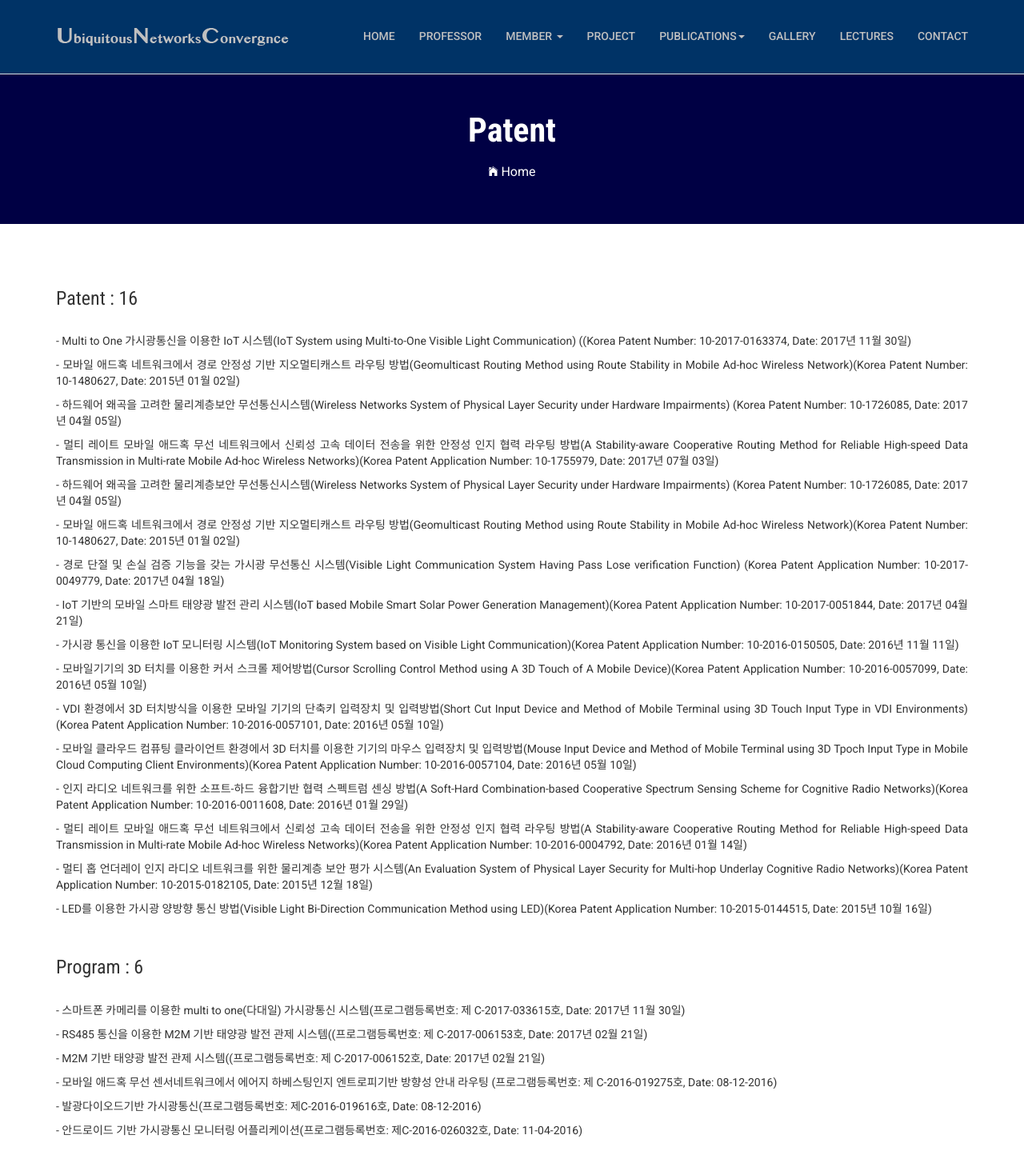
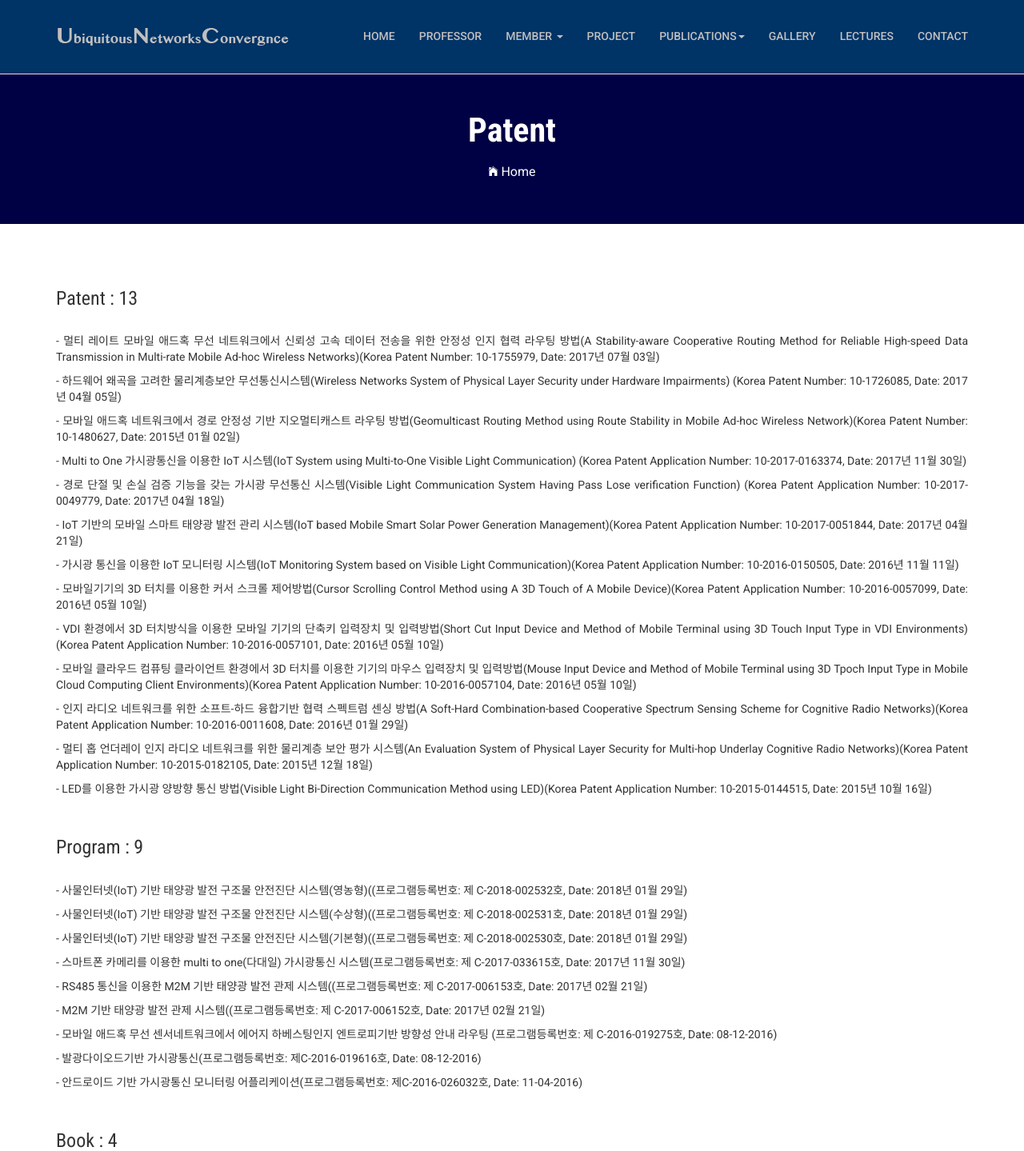
Before and after one commit to jaejin1/UNClabhomepage, a PHP site: page /patent.php in a window 1280 px wide. Shown: the top 1439 px of the page at 80% size. Run offline with PHP 8.4, Linux system fonts and the light colour scheme; some libraries are stand-ins or nearby versions; some web fonts are replaced.

Commit message:
patent update

```diff
--- a/patent.php
+++ b/patent.php
@@ -103,12 +103,10 @@ Header Section Start
                 <div class="block" style="text-align:justify">
                     <h3 class="count">Patent :  </h3>
                     <ul>
-                        <li>- Multi to One 가시광통신을 이용한 IoT 시스템(IoT System using Multi-to-One Visible Light Communication) ((Korea Patent Number: 10-2017-0163374, Date: 2017년 11월 30일)</li>
-                        <li>- 모바일 애드혹 네트워크에서 경로 안정성 기반 지오멀티캐스트 라우팅 방법(Geomulticast Routing Method using Route Stability in Mobile Ad-hoc Wireless Network)(Korea Patent Number: 10-1480627, Date: 2015년 01월 02일)</li>
-                        <li>- 하드웨어 왜곡을 고려한 물리계층보안 무선통신시스템(Wireless Networks System of Physical Layer Security under Hardware Impairments) (Korea Patent Number: 10-1726085, Date: 2017년 04월 05일)</li>
-                        <li>- 멀티 레이트 모바일 애드혹 무선 네트워크에서 신뢰성 고속 데이터 전송을 위한 안정성 인지 협력 라우팅 방법(A Stability-aware Cooperative Routing Method for Reliable High-speed Data Transmission in Multi-rate Mobile Ad-hoc Wireless Networks)(Korea Patent Application Number: 10-1755979, Date: 2017년 07월 03일)</li>
+                        <li>- 멀티 레이트 모바일 애드혹 무선 네트워크에서 신뢰성 고속 데이터 전송을 위한 안정성 인지 협력 라우팅 방법(A Stability-aware Cooperative Routing Method for Reliable High-speed Data Transmission in Multi-rate Mobile Ad-hoc Wireless Networks)(Korea Patent Number: 10-1755979, Date: 2017년 07월 03일)</li>
                         <li>- 하드웨어 왜곡을 고려한 물리계층보안 무선통신시스템(Wireless Networks System of Physical Layer Security under Hardware Impairments) (Korea Patent Number: 10-1726085, Date: 2017년 04월 05일)</li>
                         <li>- 모바일 애드혹 네트워크에서 경로 안정성 기반 지오멀티캐스트 라우팅 방법(Geomulticast Routing Method using Route Stability in Mobile Ad-hoc Wireless Network)(Korea Patent Number: 10-1480627, Date: 2015년 01월 02일)</li>
+                        <li>- Multi to One 가시광통신을 이용한 IoT 시스템(IoT System using Multi-to-One Visible Light Communication) (Korea Patent Application Number: 10-2017-0163374, Date: 2017년 11월 30일)</li>
                         <li>- 경로 단절 및 손실 검증 기능을 갖는 가시광 무선통신 시스템(Visible Light Communication System Having Pass Lose verification Function) (Korea Patent Application Number: 10-2017-0049779, Date: 2017년 04월 18일)</li>
                         <li>- IoT 기반의 모바일 스마트 태양광 발전 관리 시스템(IoT based Mobile Smart Solar Power Generation Management)(Korea Patent Application Number: 10-2017-0051844, Date: 2017년 04월 21일)</li>
                         <li>- 가시광 통신을 이용한 IoT 모니터링 시스템(IoT Monitoring System based on Visible Light Communication)(Korea Patent Application Number: 10-2016-0150505, Date: 2016년 11월 11일)</li>
@@ -116,7 +114,6 @@ Header Section Start
                         <li>- VDI 환경에서 3D 터치방식을 이용한 모바일 기기의 단축키 입력장치 및 입력방법(Short Cut Input Device and Method of Mobile Terminal using 3D Touch Input Type in VDI Environments)(Korea Patent Application Number: 10-2016-0057101, Date: 2016년 05월 10일)</li>
                         <li>- 모바일 클라우드 컴퓨팅 클라이언트 환경에서 3D 터치를 이용한 기기의 마우스 입력장치 및 입력방법(Mouse Input Device and Method of Mobile Terminal using 3D Tpoch Input Type in Mobile Cloud Computing Client Environments)(Korea Patent Application Number: 10-2016-0057104, Date: 2016년 05월 10일)</li>
                         <li>- 인지 라디오 네트워크를 위한 소프트-하드 융합기반 협력 스펙트럼 센싱 방법(A Soft-Hard Combination-based Cooperative Spectrum Sensing Scheme for Cognitive Radio Networks)(Korea Patent Application Number: 10-2016-0011608, Date: 2016년 01월 29일)</li>
-                        <li>- 멀티 레이트 모바일 애드혹 무선 네트워크에서 신뢰성 고속 데이터 전송을 위한 안정성 인지 협력 라우팅 방법(A Stability-aware Cooperative Routing Method for Reliable High-speed Data Transmission in Multi-rate Mobile Ad-hoc Wireless Networks)(Korea Patent Application Number: 10-2016-0004792, Date: 2016년 01월 14일)</li>
                         <li>- 멀티 홉 언더레이 인지 라디오 네트워크를 위한 물리계층 보안 평가 시스템(An Evaluation System of Physical Layer Security for Multi-hop Underlay Cognitive Radio Networks)(Korea Patent Application Number: 10-2015-0182105, Date: 2015년 12월 18일)</li>
                         <li>- LED를 이용한 가시광 양방향 통신 방법(Visible Light Bi-Direction Communication Method using LED)(Korea Patent Application Number: 10-2015-0144515, Date: 2015년 10월 16일)</li>
                     </ul>
@@ -125,6 +122,9 @@ Header Section Start
                     </div>
                     <h3 class="count">Program :  </h3>
                     <ul>
+                        <li>- 사물인터넷(IoT) 기반 태양광 발전 구조물 안전진단 시스템(영농형)((프로그램등록번호: 제 C-2018-002532호, Date: 2018년 01월 29일)</li>
+                        <li>- 사물인터넷(IoT) 기반 태양광 발전 구조물 안전진단 시스템(수상형)((프로그램등록번호: 제 C-2018-002531호, Date: 2018년 01월 29일)</li>
+                        <li>- 사물인터넷(IoT) 기반 태양광 발전 구조물 안전진단 시스템(기본형)((프로그램등록번호: 제 C-2018-002530호, Date: 2018년 01월 29일)</li>
                         <li>- 스마트폰 카메리를 이용한 multi to one(다대일) 가시광통신 시스템(프로그램등록번호: 제 C-2017-033615호, Date: 2017년 11월 30일)</li>
                         <li>- RS485 통신을 이용한 M2M 기반 태양광 발전 관제 시스템((프로그램등록번호: 제 C-2017-006153호, Date: 2017년 02월 21일)</li>
                         <li>- M2M 기반 태양광 발전 관제 시스템((프로그램등록번호: 제 C-2017-006152호, Date: 2017년 02월 21일)</li>
```
